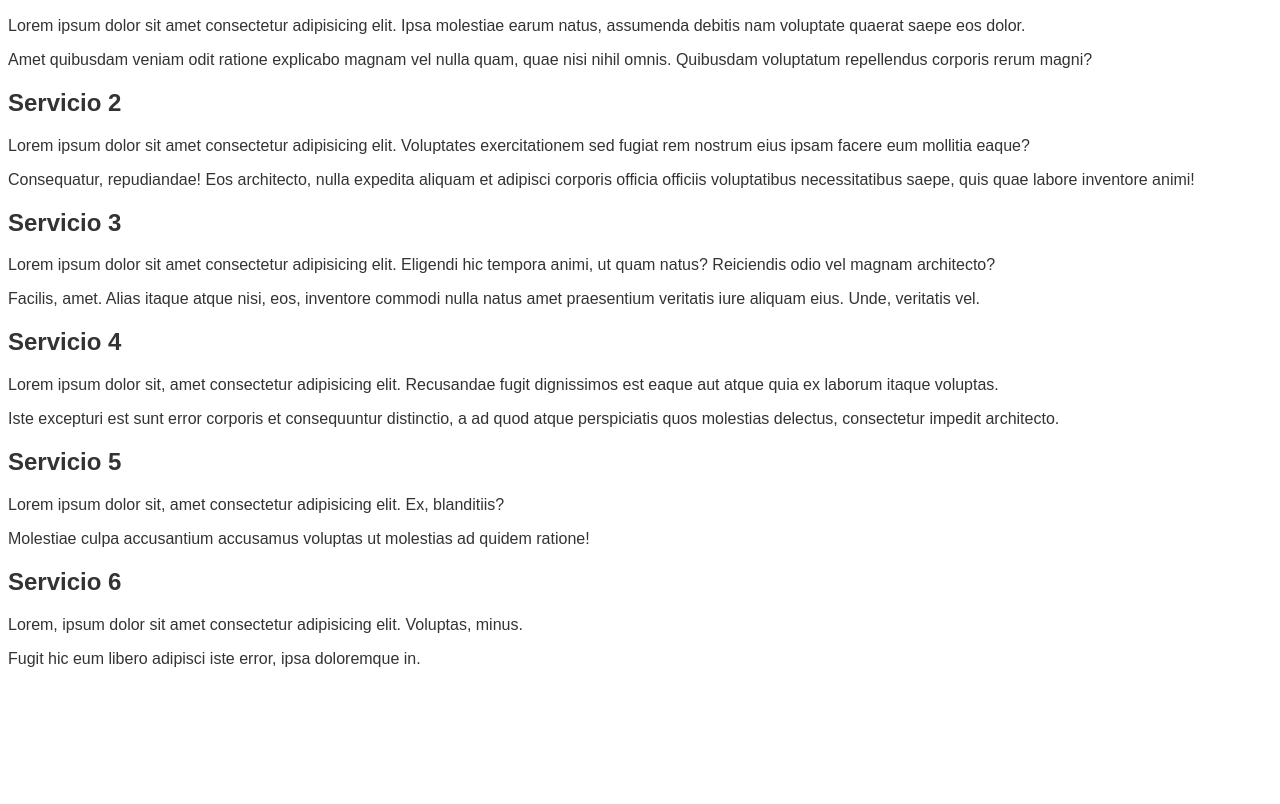
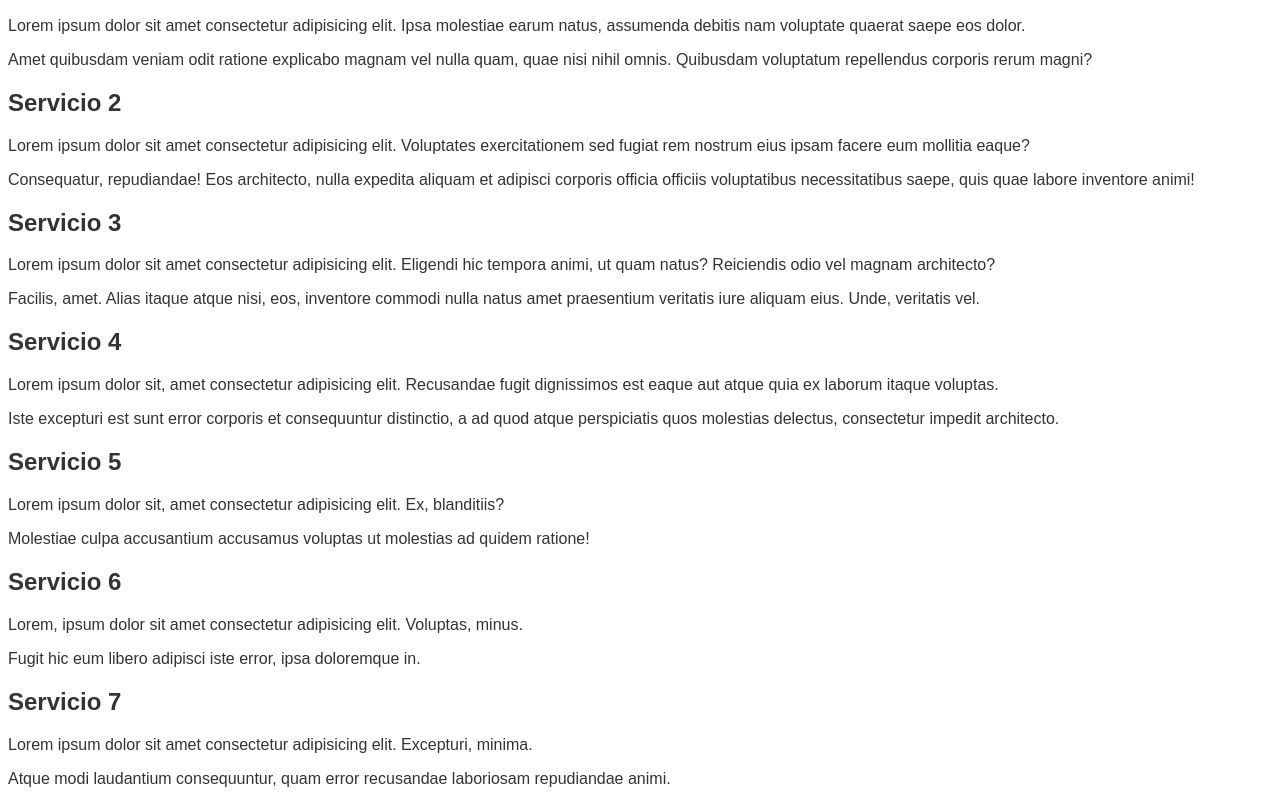
Before and after one commit to jdrjuan/sitio-web-9, a plain HTML site: page servicios.html in a window 1280 px wide. Shown: the part 138-942 px from the top of the page. Before the commit the page ends 822 px from the top, so only its background shows below. Drawn offline with Linux system fonts and the light colour scheme.

Commit message:
Agrega servicio 7 a servicios.html

```diff
--- a/servicios.html
+++ b/servicios.html
@@ -47,5 +47,10 @@
         <p>Lorem, ipsum dolor sit amet consectetur adipisicing elit. Voluptas, minus.</p>
         <p>Fugit hic eum libero adipisci iste error, ipsa doloremque in.</p>
     </article>
+    <article>
+        <h2>Servicio 7</h2>
+        <p>Lorem ipsum dolor sit amet consectetur adipisicing elit. Excepturi, minima.</p>
+        <p>Atque modi laudantium consequuntur, quam error recusandae laboriosam repudiandae animi.</p>
+    </article>
 </body>
 </html>
```
